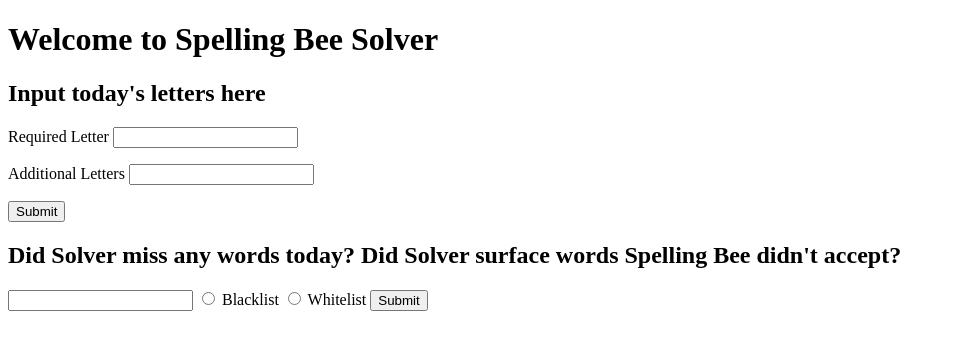
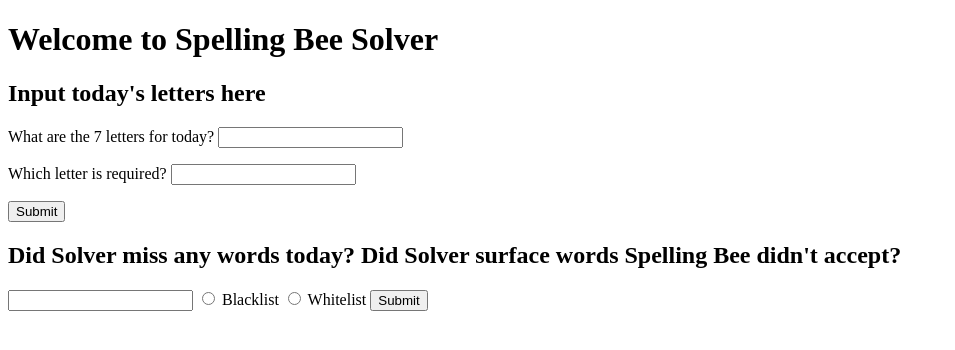
Before and after one commit to sarahhtbarton/hackbright-project, a Flask app: page / in a window 1280 px wide. Shown: the top 350 px of the page, without its empty margins (0-955 px from the left). Run offline with Flask 2, Linux system fonts and the light colour scheme.

Commit message:
changes additional_letters to all_letters accross crud.py, model.py, server.py, and homepage.html

```diff
--- a/crud.py
+++ b/crud.py
@@ -3,12 +3,12 @@
 from model import db, LetterInput, LetterWordAssoc, WordMasterlist, WordFeedback, connect_to_db
 import json #do i have that part here?
 
-def create_letters(entry_date, required_letter, additional_letters):
+def create_letters(entry_date, all_letters, required_letter):
     """Create and return the Spelling Bee letters for the day."""
 
     letters = LetterInput(entry_date=entry_date,
-                          required_letter=required_letter,
-                          additional_letters=additional_letters)
+                          all_letters=all_letters,
+                          required_letter=required_letter)
 
     db.session.add(letters)
     db.session.commit()
--- a/model.py
+++ b/model.py
@@ -16,14 +16,14 @@ class LetterInput(db.Model):
                                 primary_key=True
                                 )
     entry_date = db.Column(db.DateTime)
+    all_letters = db.Column(db.String(6))
     required_letter = db.Column(db.String(1))
-    additional_letters = db.Column(db.String(6))
 
     # association = a list of LetterWordAssoc objects
 
     def __repr__(self):
         """Show info about LetterInput"""
-        return f'<LetterInput letter_input_id={self.letter_input_id} entry_date={self.entry_date} required_letter={self.required_letter} additional_letters={self.additional_letters}>'
+        return f'<LetterInput letter_input_id={self.letter_input_id} entry_date={self.entry_date} all_letters={self.all_letters} required_letter={self.required_letter}>'
 
 
 
--- a/server.py
+++ b/server.py
@@ -22,10 +22,10 @@ def get_todays_letters():
     """Creates an entry for today's Spelling Bee letters"""
 
     entry_date = date.today()
+    all_letters = request.form.get('all-letters')
     required_letter = request.form.get('required-letter') #prob want to make sure all lowercase or uppercase
-    additional_letters = request.form.get('additional-letters')
 
-    crud.create_letters(entry_date, required_letter, additional_letters)
+    crud.create_letters(entry_date, all_letters, required_letter)
 
 
 def get_word_feedback():
--- a/templates/homepage.html
+++ b/templates/homepage.html
@@ -11,13 +11,11 @@
   <h2>Input today's letters here</h2>
   <form id='get-letters'>
     <p>
-      Required Letter <input type="text" name="required-letter">
+        What are the 7 letters for today? <input type="text" name="all-letters">
     </p>
-
     <p>
-      Additional Letters <input type="text" name="additional-letters">
+      Which letter is required? <input type="text" name="required-letter">
     </p>
-
     <p>
       <input type="submit">
     </p>
--- a/test.py
+++ b/test.py
@@ -1,4 +1,5 @@
 
+#additional letters !!!!MUST!!! include the required letter
 def test_middle_table_logic(required_letter, additional_letters, word_list):
 
     for word in word_list:
```
